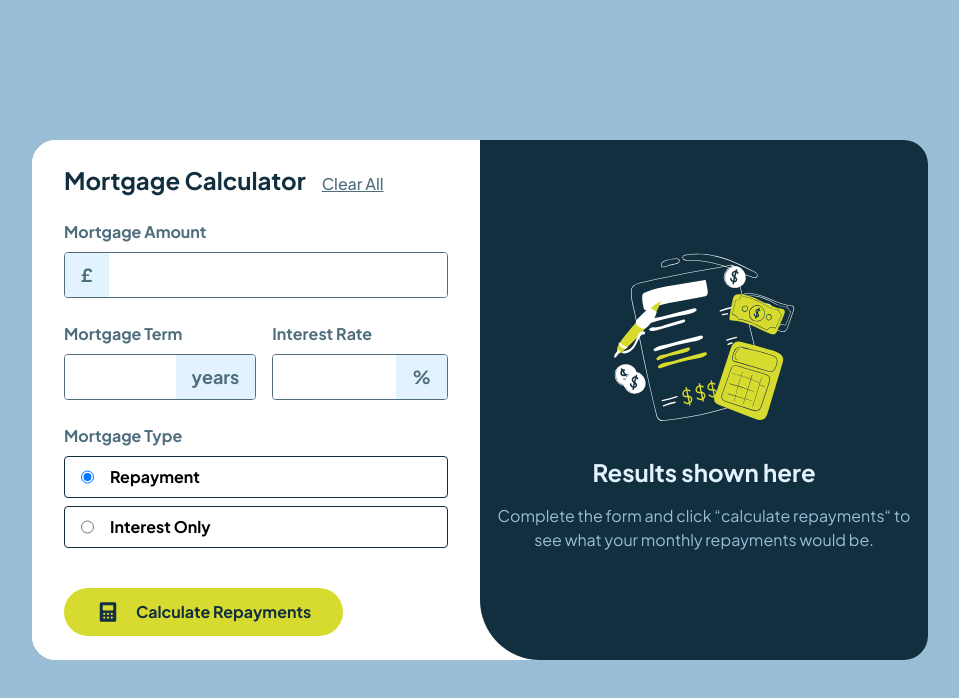
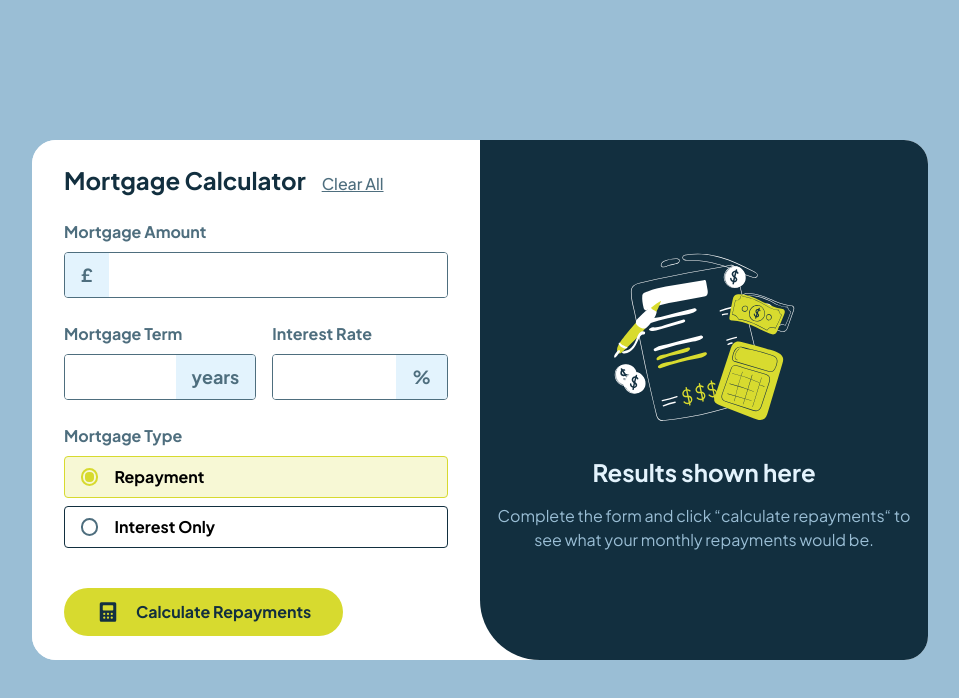
Before and after one commit to PiotrPlotast/mortgage-repayment-calculator, a React (Vite) app in the folder mortgage-repayment-calculator/: page / in a window 1280 px wide. Shown: the top 698 px of the page, without its empty margins (160-1119 px from the left). Built offline with nearby package versions, Linux system fonts and the light colour scheme.

Commit message:
add custom hover and focus effects

```diff
--- a/mortgage-repayment-calculator/src/components/Calculator.jsx
+++ b/mortgage-repayment-calculator/src/components/Calculator.jsx
@@ -8,7 +8,6 @@ export default function Calculator({
   setRate,
   type,
   setType,
-  setCalculated,
   onClear,
   onCalculateResults,
 }) {
@@ -35,7 +34,7 @@ export default function Calculator({
         <label htmlFor="amount" className="font-bold text-Slate-700 ">
           Mortgage Amount
         </label>
-        <div className="overflow-hidden border border-Slate-700 flex justify-between rounded mt-2 mb-6 ">
+        <div className="overflow-hidden border border-Slate-700 flex justify-between rounded mt-2 mb-6 focus-within:border-Lime">
           <input
             required
             type="number"
@@ -53,7 +52,7 @@ export default function Calculator({
             <label htmlFor="term" className="font-bold text-Slate-700 ">
               Mortgage Term
             </label>
-            <div className="overflow-hidden border border-Slate-700 flex justify-between rounded mt-2 mb-6">
+            <div className="overflow-hidden border border-Slate-700 flex justify-between rounded mt-2 mb-6 focus-within:border-Lime">
               <input
                 required
                 type="number"
@@ -71,7 +70,7 @@ export default function Calculator({
             <label htmlFor="rate" className="font-bold text-Slate-700 ">
               Interest Rate
             </label>
-            <div className="overflow-hidden border border-Slate-700 flex justify-between rounded mt-2 mb-6">
+            <div className="overflow-hidden border border-Slate-700 flex justify-between rounded mt-2 mb-6 focus-within:border-Lime">
               <input
                 required
                 type="number"
@@ -88,26 +87,48 @@ export default function Calculator({
         </div>
         <div className="flex flex-col gap-2 md:items-start">
           <span className="font-bold  text-Slate-700">Mortgage Type</span>
-          <div className="border border-Slate-900 rounded px-4 py-2 flex gap-4 md:w-full">
+          <div
+            className="border border-Slate-900 rounded px-4 py-2 flex gap-4 md:w-full hover:border-Lime hover:bg-Lime-hover"
+            style={
+              type === "repayment"
+                ? {
+                    "background-color": "hsla(61, 70%, 52%, 0.2)",
+                    border: "1px solid hsl(61, 70%, 52%)",
+                  }
+                : {}
+            }
+          >
             <input
               type="radio"
               name="type"
               id="type"
+              checked={type === "repayment"}
               defaultChecked
               onClick={() => setType("repayment")}
-              className=""
+              className="radio translate-y-[3px]"
             />
             <label className="font-bold w-full" htmlFor="type">
               Repayment
             </label>
           </div>
-          <div className="border border-Slate-900 rounded px-4 py-2 flex gap-4 md:w-full">
+          <div
+            className="border border-Slate-900 rounded px-4 py-2 flex gap-4 md:w-full hover:border-Lime hover:bg-Lime-hover"
+            style={
+              type === "interest-only"
+                ? {
+                    "background-color": "hsla(61, 70%, 52%, 0.2)",
+                    border: "1px solid hsl(61, 70%, 52%)",
+                  }
+                : {}
+            }
+          >
             <input
               type="radio"
               name="type"
               id="type2"
+              checked={type === "interest-only"}
               onClick={() => setType("interest-only")}
-              className=""
+              className="radio translate-y-[3px]"
             />
             <label className="font-bold w-full" htmlFor="type2">
               Interest Only
```
